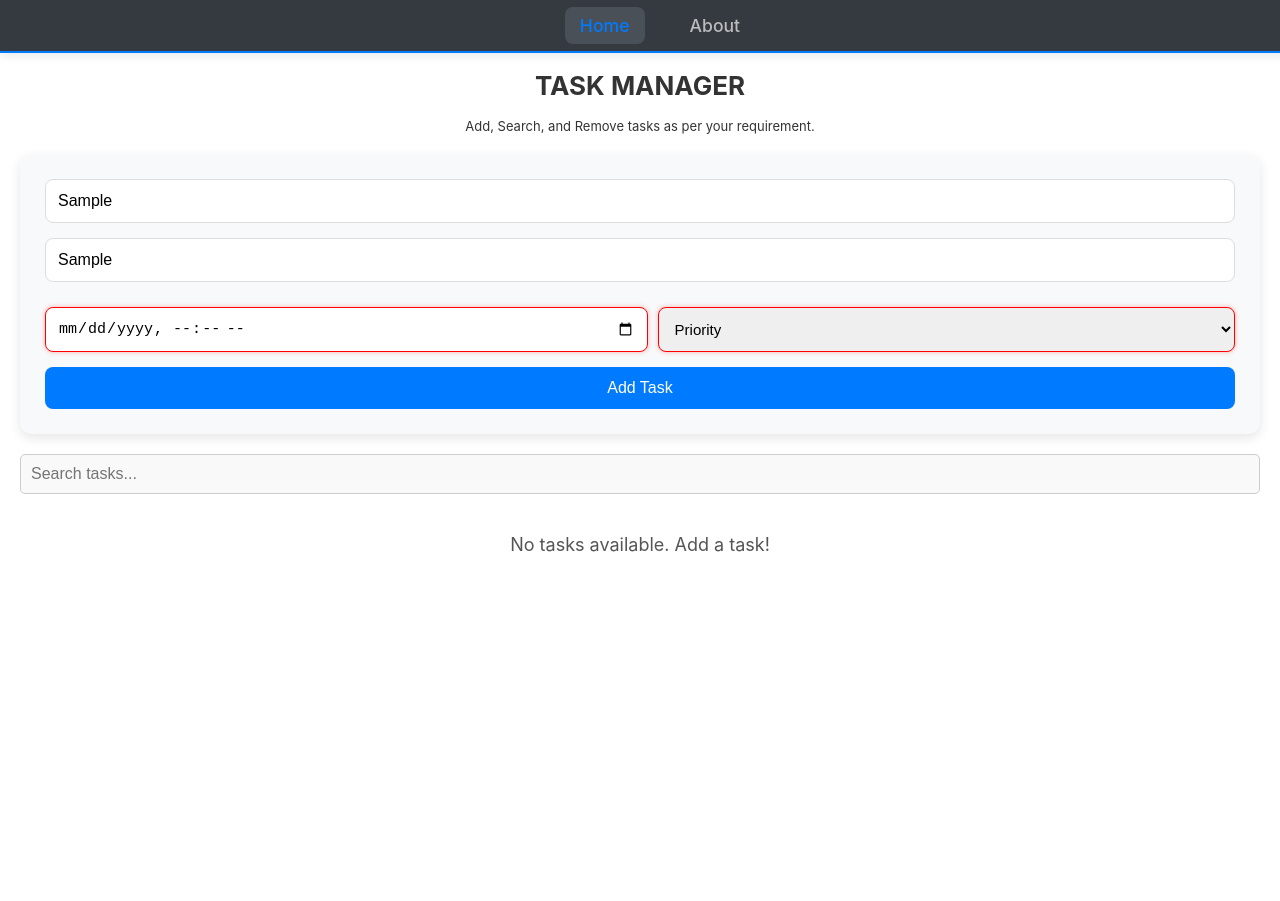
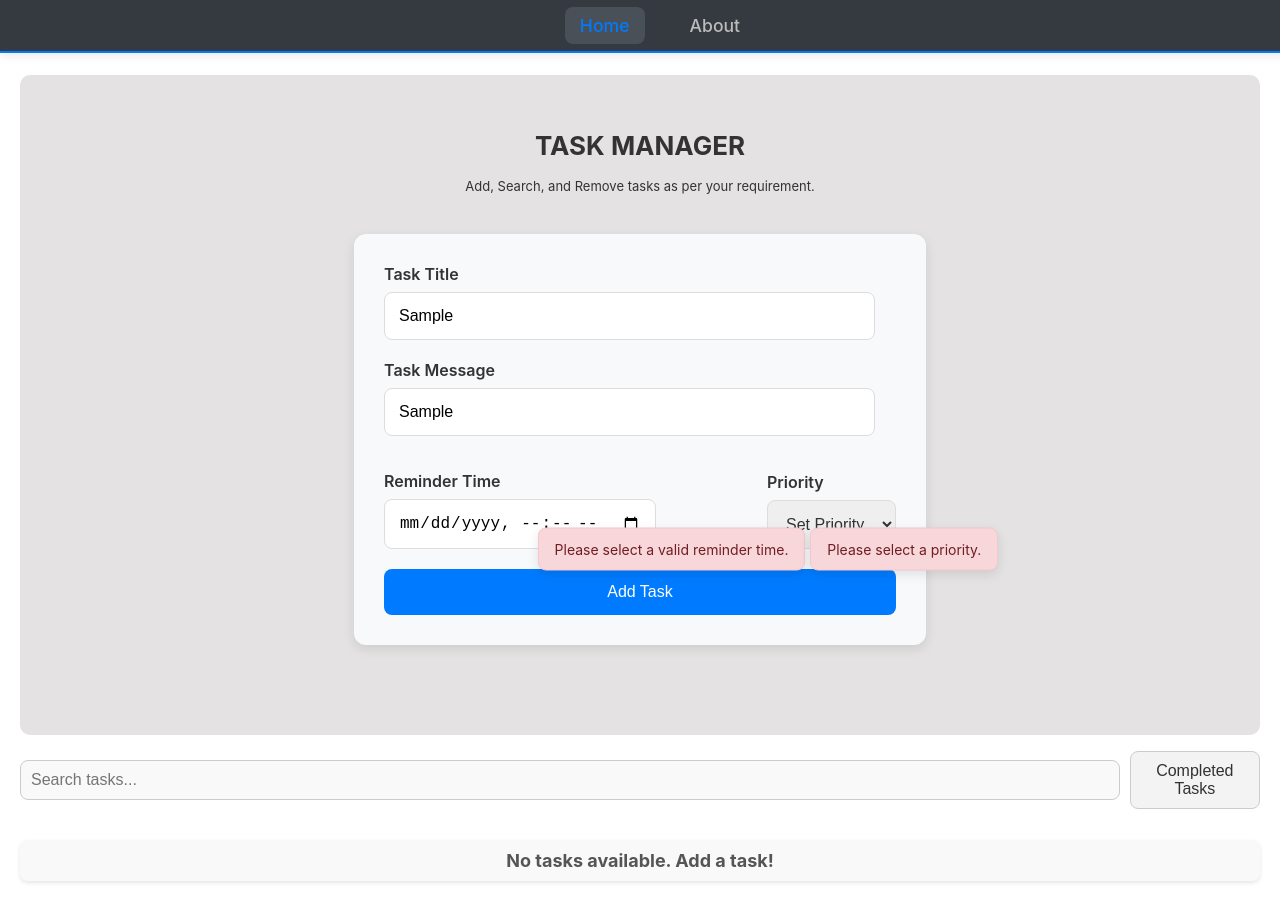
Before and after one commit to WarLord0401/Task-Manager, a React (Create React App) app: page / in a window 1280 px wide. Both pictures are taken after typing "Sample", "Sample" into the empty fields and a click on the button "Add Task". Before the commit the page ends 800 px from the top, so only its background shows below. Built offline with nearby package versions, Linux system fonts and the light colour scheme.

Commit message:
Added functionality of selecting if task completed or not. Completed tasks can be accessed in the required section

```diff
--- a/src/components/Form.jsx
+++ b/src/components/Form.jsx
@@ -2,99 +2,125 @@ import React, { useState } from "react";
 import styled from "styled-components";
 
 const Form = ({ addTask }) => {
-  const [title, setTitle] = useState(""); // New state for the title
+  const [title, setTitle] = useState("");
   const [message, setMessage] = useState("");
   const [reminderTime, setReminderTime] = useState("");
   const [priority, setPriority] = useState("");
-  const [isTitleValid, setIsTitleValid] = useState(true); // Validation for title
-  const [isMessageValid, setIsMessageValid] = useState(true);
-  const [isReminderTimeValid, setIsReminderTimeValid] = useState(true);
-  const [isPriorityValid, setIsPriorityValid] = useState(true);
+
+  const [errors, setErrors] = useState({
+    title: false,
+    message: false,
+    reminderTime: false,
+    priority: false,
+  });
 
   const handleSubmit = (e) => {
     e.preventDefault();
-    let valid = true;
+
+    setErrors({
+      title: false,
+      message: false,
+      reminderTime: false,
+      priority: false,
+    });
+
+    let isValid = true;
+    const newErrors = {};
 
     if (!title) {
-      setIsTitleValid(false);
-      valid = false;
+      isValid = false;
+      newErrors.title = true;
     }
     if (!message) {
-      setIsMessageValid(false);
-      valid = false;
+      isValid = false;
+      newErrors.message = true;
     }
     if (!reminderTime) {
-      setIsReminderTimeValid(false);
-      valid = false;
+      isValid = false;
+      newErrors.reminderTime = true;
     }
     if (!priority) {
-      setIsPriorityValid(false);
-      valid = false;
+      isValid = false;
+      newErrors.priority = true;
     }
 
-    if (valid) {
-      addTask(title, message, reminderTime, priority); // Include title in task
+    setErrors(newErrors);
+
+    if (isValid) {
+      // Pass the task as a simple object without nested fields
+      addTask({
+        title,
+        message,
+        reminderTime,
+        priority,
+      });
+
+      // Clear form fields after submission
       setTitle("");
       setMessage("");
       setReminderTime("");
       setPriority("");
-      setIsTitleValid(true);
-      setIsMessageValid(true);
-      setIsReminderTimeValid(true);
-      setIsPriorityValid(true);
-    } else {
-      alert("Please completely fill all the fields!");
     }
   };
 
   return (
     <FormContainer onSubmit={handleSubmit}>
+      <div>
+        <Label htmlFor="title">Task Title</Label>
         <Input
+          id="title"
           type="text"
-        placeholder="Enter task title" // Title input placeholder
+          placeholder="Enter Title"
           value={title}
-        onChange={(e) => {
-          setTitle(e.target.value);
-          setIsTitleValid(true); // Reset validation on change
-        }}
-        isValid={isTitleValid}
+          onChange={(e) => setTitle(e.target.value)}
         />
+        {errors.title && <ErrorTile>Please enter a valid title.</ErrorTile>}
+      </div>
+      <div>
+        <Label htmlFor="message">Task Message</Label>
         <Input
+          id="message"
           type="text"
-        placeholder="Enter task message"
+          placeholder="Enter Message"
           value={message}
-        onChange={(e) => {
-          setMessage(e.target.value);
-          setIsMessageValid(true);
-        }}
-        isValid={isMessageValid}
+          onChange={(e) => setMessage(e.target.value)}
         />
+        {errors.message && <ErrorTile>Please enter a valid message.</ErrorTile>}
+      </div>
       <Property>
+        <div>
+          <Label htmlFor="reminderTime">Reminder Time</Label>
           <InputTime
+            id="reminderTime"
             type="datetime-local"
             value={reminderTime}
-          onChange={(e) => {
-            setReminderTime(e.target.value);
-            setIsReminderTimeValid(true);
-          }}
-          isValid={isReminderTimeValid}
+            onChange={(e) => setReminderTime(e.target.value)}
           />
+          {errors.reminderTime && (
+            <ErrorTile>Please select a valid reminder time.</ErrorTile>
+          )}
+        </div>
+
+        <div>
+          <Label htmlFor="priority">Priority</Label>
           <Select
+            id="priority"
             value={priority}
-          onChange={(e) => {
-            setPriority(e.target.value);
-            setIsPriorityValid(true);
-          }}
-          isValid={isPriorityValid}
+            onChange={(e) => setPriority(e.target.value)}
           >
             <option value="" disabled>
-            Priority
+              Set Priority
             </option>
             <option value="High">High</option>
             <option value="Medium">Medium</option>
             <option value="Low">Low</option>
           </Select>
+          {errors.priority && (
+            <ErrorTile2>Please select a priority.</ErrorTile2>
+          )}
+        </div>
       </Property>
+
       <Button type="submit">Add Task</Button>
     </FormContainer>
   );
@@ -104,31 +130,48 @@ export default Form;
 
 // Styled Components
 const FormContainer = styled.form`
+  position: relative;
+  width: 40vw;
   display: flex;
   flex-direction: column;
-  gap: 15px;
-  padding: 25px;
+  gap: 20px; /* Increased gap for better spacing between form elements */
+  padding: 30px; /* Added more padding for a more spacious feel */
   background-color: #f8f9fa;
   box-shadow: 0px 4px 12px rgba(0, 0, 0, 0.1);
   border-radius: 12px;
-  margin: 0 auto;
+  margin: 40px auto; /* Increased margin for centering and spacing from the top */
+`;
+
+const Label = styled.label`
+  font-size: 16px; /* Slightly increased font size */
+  color: #333;
+  margin-bottom: 8px; /* Increased bottom margin */
+  display: block;
+  font-weight: 600; /* Slightly bolder for better readability */
 `;
 
 const Property = styled.div`
+  position: relative;
   display: flex;
-  gap: 10px;
-  margin-top: 10px;
+  justify-content: space-between; /* Ensures the elements are spaced apart */
+  align-items: center; /* Vertically centers the child elements */
+  margin-top: 15px; /* Added more spacing between fields */
+  width: 100%;
+  @media (max-width: 980px) {
+    display: flex;
+    flex-direction: column;
+    align-items: flex-start;
+  }
 `;
 
 const Input = styled.input`
-  padding: 12px;
+  width: 90%;
+  padding: 14px; /* Added more padding for comfortable input */
   font-size: 16px;
-  border: ${(props) => (props.isValid ? "1px solid #ddd" : "1px solid red")};
+  border: 1px solid #ddd;
   border-radius: 8px;
-  box-shadow: ${(props) =>
-    props.isValid ? "none" : "0px 0px 5px rgba(255, 0, 0, 0.3)"};
   outline: none;
-  transition: box-shadow 0.3s ease;
+  transition: box-shadow 0.3s ease, border-color 0.3s ease;
 
   &:focus {
     box-shadow: 0px 4px 10px rgba(0, 123, 255, 0.2);
@@ -136,33 +179,22 @@ const Input = styled.input`
   }
 `;
 
-const InputTime = styled.input`
-  padding: 12px;
-  font-size: 15px;
-  width: 50%;
-  border-radius: 8px;
-  border: ${(props) => (props.isValid ? "1px solid #ddd" : "1px solid red")};
-  box-shadow: ${(props) =>
-    props.isValid ? "none" : "0px 0px 5px rgba(255, 0, 0, 0.3)"};
-  outline: none;
-  transition: box-shadow 0.3s ease;
-
-  &:focus {
-    box-shadow: 0px 4px 10px rgba(0, 123, 255, 0.2);
-    border-color: #007bff;
+const InputTime = styled(Input)`
+  @media (max-width: 980px) {
+    margin-bottom: 20px;
+    width: 100px;
   }
 `;
 
 const Select = styled.select`
-  padding: 12px;
-  width: 50%;
+  width: 100%;
+  padding: 14px; /* Increased padding for consistency */
   border-radius: 8px;
-  font-size: 15px;
-  border: ${(props) => (props.isValid ? "1px solid #ddd" : "1px solid red")};
-  box-shadow: ${(props) =>
-    props.isValid ? "none" : "0px 0px 5px rgba(255, 0, 0, 0.3)"};
+  color: #333;
+  font-size: 16px;
+  border: 1px solid #ddd;
   outline: none;
-  transition: box-shadow 0.3s ease;
+  transition: box-shadow 0.3s ease, border-color 0.3s ease;
 
   &:focus {
     box-shadow: 0px 4px 10px rgba(0, 123, 255, 0.2);
@@ -171,7 +203,7 @@ const Select = styled.select`
 `;
 
 const Button = styled.button`
-  padding: 12px;
+  padding: 14px;
   font-size: 16px;
   color: white;
   background-color: #007bff;
@@ -190,3 +222,36 @@ const Button = styled.button`
     transform: translateY(0);
   }
 `;
+
+const ErrorTile = styled.div`
+  left: 30%;
+  position: absolute; /* Position it absolutely within the container */
+  transform: translateY(-50%); /* Center vertically */
+  width: auto; /* Adjust width to content */
+  padding: 12px 16px;
+  background-color: #f8d7da;
+  color: #721c24;
+  border: 1px solid #f5c6cb;
+  border-radius: 8px;
+  font-size: 14px; /* Increased font size for better readability */
+  max-width: 100%;
+  z-index: 10; /* Ensure it appears above other content */
+  box-shadow: 0px 4px 12px rgba(0, 0, 0, 0.1); /* Subtle shadow for better visibility */
+`;
+
+const ErrorTile2 = styled.div`
+  top: 100%;
+  right: -20%;
+  position: absolute; /* Position it absolutely within the container */
+  transform: translateY(-50%); /* Center vertically */
+  width: auto; /* Adjust width to content */
+  padding: 12px 16px;
+  background-color: #f8d7da;
+  color: #721c24;
+  border: 1px solid #f5c6cb;
+  border-radius: 8px;
+  font-size: 14px; /* Increased font size for better readability */
+  max-width: 100%;
+  z-index: 10; /* Ensure it appears above other content */
+  box-shadow: 0px 4px 12px rgba(0, 0, 0, 0.1); /* Subtle shadow for better visibility */
+`;
--- a/src/components/TaskList.jsx
+++ b/src/components/TaskList.jsx
@@ -1,13 +1,38 @@
 import { motion } from "framer-motion";
-import React, { useCallback, useEffect, useState } from "react";
+import React, { useCallback, useEffect, useMemo, useState } from "react";
 import styled from "styled-components";
 
 const TaskList = ({ tasks, removeTask }) => {
   const [sortedTasks, setSortedTasks] = useState(tasks);
-  const [sortCriteria, setSortCriteria] = useState("timeAsc"); // Default sorting by time ascending
+  const [sortCriteria, setSortCriteria] = useState(""); // Default sorting by time ascending
   const [searchQuery, setSearchQuery] = useState(""); // State for search query
+  const [showCompleted, setShowCompleted] = useState(false); // State to toggle Completed Tasks view
+  const [completedTasks, setCompletedTasks] = useState([]); // State to store completed tasks
 
-  // Sorting function based on priority
+  // Handle task completion toggle
+  const handleTaskCompletion = (taskId) => {
+    setCompletedTasks((prev) => {
+      const taskIndex = prev.findIndex((task) => task.id === taskId);
+      if (taskIndex === -1) {
+        const task = tasks.find((task) => task.id === taskId);
+        return [...prev, { ...task, completed: true }];
+      } else {
+        return prev.filter((task) => task.id !== taskId);
+      }
+    });
+  };
+
+  // Filter tasks by completed status
+  const filteredTasks = useMemo(() => {
+    const tasksToShow = showCompleted ? completedTasks : sortedTasks;
+    return tasksToShow.filter(
+      (task) =>
+        task.title.toLowerCase().includes(searchQuery.toLowerCase()) ||
+        task.message.toLowerCase().includes(searchQuery.toLowerCase()) ||
+        task.priority.toLowerCase().includes(searchQuery.toLowerCase())
+    );
+  }, [showCompleted, searchQuery, sortedTasks, completedTasks]);
+
   const sortByPriorityAsc = (a, b) => {
     const priorityOrder = { High: 1, Medium: 2, Low: 3 };
     return priorityOrder[a.priority] - priorityOrder[b.priority];
@@ -18,7 +43,6 @@ const TaskList = ({ tasks, removeTask }) => {
     return priorityOrder[b.priority] - priorityOrder[a.priority];
   };
 
-  // Sorting function based on time
   const sortByTimeAsc = (a, b) => {
     const timeA = new Date(a.reminderTime);
     const timeB = new Date(b.reminderTime);
@@ -31,14 +55,12 @@ const TaskList = ({ tasks, removeTask }) => {
     return timeB - timeA;
   };
 
-  // Memoized handleSort function to avoid unnecessary re-creations
   const handleSort = useCallback(
     (criteria) => {
       setSortCriteria(criteria);
-      let sortedArray = [...tasks]; // Create a copy of the tasks
+      let sortedArray = [...tasks];
 
       switch (criteria) {
-
         case "priorityAsc":
           sortedArray.sort(sortByPriorityAsc);
           break;
@@ -58,23 +80,24 @@ const TaskList = ({ tasks, removeTask }) => {
       setSortedTasks(sortedArray);
     },
     [tasks]
-  ); // Only recreate handleSort if 'tasks' changes
+  );
 
-  // Update sorted tasks whenever 'tasks' or 'sortCriteria' changes
   useEffect(() => {
     handleSort(sortCriteria);
   }, [tasks, sortCriteria, handleSort]);
 
   return (
     <div>
-      {/* search bar */}
+      <ControlsContainer>
         <SearchBar
           type="text"
           placeholder="Search tasks..."
           value={searchQuery}
           onChange={(e) => setSearchQuery(e.target.value)}
         />
-      {/* Conditionally render sorting options */}
+        <Button onClick={() => setShowCompleted((prev) => !prev)}>
+          {showCompleted ? "All Tasks" : "Completed Tasks"}
+        </Button>
         {tasks.length > 1 && (
           <SortDropdown
             onChange={(e) => handleSort(e.target.value)}
@@ -82,51 +105,57 @@ const TaskList = ({ tasks, removeTask }) => {
           >
             <option value="timeAsc">Sort by Time (Ascending)</option>
             <option value="timeDesc">Sort by Time (Descending)</option>
-          <option value="priorityDesc">Sort by Priority (Ascending)</option>
-          <option value="priorityAsc">Sort by Priority (Descending)</option>
+            <option value="priorityAsc">Sort by Priority (Ascending)</option>
+            <option value="priorityDesc">Sort by Priority (Descending)</option>
           </SortDropdown>
         )}
+      </ControlsContainer>
 
-      {/* Conditionally render task list or message */}
-      {tasks.length === 0 ? (
-        <Message>No tasks available. Add a task!</Message>
-      ) : tasks.length === 1 ? (
-        <TaskContainer>
-          <TaskTile>
-            <TaskTitle>{tasks[0].message}</TaskTitle>
-            <TimeDetails>
-              {new Date(tasks[0].reminderTime).toLocaleString()}
-            </TimeDetails>
-            <PriorityTag priority={tasks[0].priority}>
-              Priority: {tasks[0].priority}
-            </PriorityTag>
-
-            <DeleteButton onClick={() => removeTask(tasks[0].message)}>
-              Delete
-            </DeleteButton>
-          </TaskTile>
-        </TaskContainer>
+      {/* Displaying message for no tasks or search results */}
+      {filteredTasks.length === 0 ? (
+        searchQuery ? (
+          <Message>Not Found</Message> // Show "Not Found" if search query is provided and no tasks match.
+        ) : showCompleted ? (
+          completedTasks.length === 0 ? (
+            <Message>No task completed</Message> // Show "No task completed" if showCompleted is true and no completed tasks exist.
+          ) : (
+            <Message>Not Found</Message> // Show "Not Found" if showCompleted is true but no tasks match the completed tasks.
+          )
+        ) : (
+          <Message>No tasks available. Add a task!</Message> // Show this when there are no tasks available to display.
+        )
       ) : (
         <TaskContainer>
-          {sortedTasks.map((task, index) => (
+          {filteredTasks.map((task) => (
             <motion.div
-              key={index}
+              key={task.id}
               initial={{ opacity: 0, y: 20 }}
               animate={{ opacity: 1, y: 0 }}
               exit={{ opacity: 0, y: 20 }}
               transition={{ duration: 0.5 }}
             >
               <TaskTile>
-                <TaskTitle>{task.message}</TaskTitle>
+                <TaskTitle>{task.title}</TaskTitle>
+                <TaskMessage>{task.message}</TaskMessage>
                 <Details>
                   <TimeDetails>
                     {new Date(task.reminderTime).toLocaleString()}
                   </TimeDetails>
                   <PriorityTag priority={task.priority}>
-                    Priority: {task.priority}
+                    {task.priority}
                   </PriorityTag>
                 </Details>
-                <DeleteButton onClick={() => removeTask(task.message)}>
+                <CompletionCheck>
+                  <input
+                    type="checkbox"
+                    id={`task-complete-${task.id}`}
+                    name="task-status"
+                    checked={completedTasks.some((t) => t.id === task.id)}
+                    onChange={() => handleTaskCompletion(task.id)}
+                  />
+                  <label htmlFor={`task-complete-${task.id}`}>Complete</label>
+                </CompletionCheck>
+                <DeleteButton onClick={() => removeTask(task.id)}>
                   Delete
                 </DeleteButton>
               </TaskTile>
@@ -140,16 +169,56 @@ const TaskList = ({ tasks, removeTask }) => {
 
 export default TaskList;
 
+const Button = styled.button`
+  padding: 10px;
+  display: flex;
+  font-size: 16px;
+  cursor: pointer;
+  background-color: #f3f3f3;
+  color: #323232;
+  border: 1px solid #ccc;
+  border-radius: 8px;
+  transition: border-color 0.3s ease;
+
+  &:hover {
+    background-color: #e6e6e6;
+  }
+`;
+const CompletionCheck = styled.div`
+  width: 90%;
+  padding: 14px;
+  font-size: 16px;
+  border-radius: 15px;
+  transition: box-shadow 0.3s ease, border-color 0.3s ease;
+
+  &:focus {
+    box-shadow: 0px 4px 10px rgba(0, 123, 255, 0.2);
+    border-color: #007bff;
+  }
+`;
+
+const ControlsContainer = styled.div`
+  display: flex;
+  justify-content: space-between;
+  margin-bottom: 20px;
+  align-items: center;
+  gap: 10px;
+  @media (max-width: 980px) {
+    display: flex;
+    flex-direction: column;
+  }
+`;
+
 const SearchBar = styled.input`
   width: 100%;
   padding: 10px;
   font-size: 16px;
   margin: 20px 0;
-  border-radius: 5px;
+  border-radius: 8px;
   border: 1px solid #ccc;
   background-color: #f9f9f9;
   box-sizing: border-box;
-  transition: background-color 0.3s ease;
+  transition: background-color 0.3s ease, border-color 0.3s ease;
 
   &:focus {
     background-color: #e6f7ff;
@@ -158,53 +227,44 @@ const SearchBar = styled.input`
   }
 `;
 
-// Styled components
 const TaskContainer = styled(motion.div)`
   display: flex;
-  gap: 15px;
-  padding: 10px;
-  width: 100%; /* Ensure full width */
-  max-width: 100%; /* Optional, as width: 100% would already suffice */
-  flex-wrap: wrap; /* Allow wrapping on smaller screens */
-  justify-content: space-between; /* Ensure even distribution of items */
+  flex-wrap: wrap;
+  justify-content: space-around;
+  padding-top: 10px;
+  width: 100%;
+  max-width: 100%;
 
   @media (max-width: 730px) {
-    flex-direction: column; /* Stack items vertically on small screens */
-    align-items: center; /* Center items on smaller screens */
+    flex-direction: column;
+    align-items: center;
   }
 `;
 
 const TaskTile = styled.div`
-  background-color: #ffffff;
   padding: 20px;
-  width: 20vw;
-  max-width: 350px; /* To prevent the tile from becoming too large on bigger screens */
-  max-height: 20vh;
-  min-height: 150px; /* Set a minimum height for consistency */
-  border-radius: 12px; /* Slightly more rounded corners */
+  width: 100%;
+  max-width: 350px;
+  border-radius: 15px;
   display: flex;
-  flex-direction: column; /* Stack items vertically */
+  flex-direction: column;
   justify-content: space-between;
-  align-items: flex-start;
-  box-shadow: 0 4px 8px rgba(0, 0, 0, 0.1); /* Subtle shadow for depth */
-  transition: transform 0.3s ease, box-shadow 0.3s ease; /* Smooth hover effect */
-  background: linear-gradient(
-    145deg,
-    #f0f0f0,
-    #e6e6e6
-  ); /* Soft gradient for a modern look */
+  box-shadow: 0 4px 8px rgba(0, 0, 0, 0.1);
+  transition: transform 0.3s ease, box-shadow 0.3s ease;
+  background: linear-gradient(145deg, #f5f5f5, #727272);
 
   &:hover {
-    transform: translateY(-5px); /* Lift the card on hover */
-    box-shadow: 0 6px 12px rgba(0, 0, 0, 0.15); /* Slightly stronger shadow on hover */
+    transform: scale(1.05);
+    box-shadow: 0 6px 12px rgba(0, 0, 0, 0.15);
   }
 
   & > * {
-    margin-bottom: 10px; /* Add spacing between child elements */
+    margin-bottom: 10px;
   }
+
   @media (max-width: 730px) {
     max-height: fit-content;
-    width: 50%;
+    width: 100%;
   }
 `;
 
@@ -212,73 +272,95 @@ const TaskTitle = styled.h3`
   font-size: 18px;
   color: #333;
   font-weight: bold;
-  margin-bottom: 5px; /* Space between title and content */
+  margin-bottom: 5px;
+  text-transform: capitalize;
+`;
+
+const TaskMessage = styled.h4`
+  text-align: justify;
+  font-size: 16px;
+  color: #5f5f5f;
+  margin-bottom: 5px;
 `;
 
 const TimeDetails = styled.p`
   font-size: 14px;
-  color: #555;
+  color: #777;
   line-height: 1.4;
   margin-bottom: 10px;
 `;
 
 const PriorityTag = styled.span`
-  margin-right: 0px;
+  margin-right: 8px;
+  min-width: 5vw;
+  text-align: center;
   background-color: ${(props) =>
     props.priority === "High"
-      ? "#9c34fd"
+      ? "#d9534f"
       : props.priority === "Medium"
-      ? "#66b3ff"
-      : "#28f919"};
+      ? "#f0ad4e"
+      : "#5cb85c"};
   color: white;
-  padding: 12px 10px;
-  border-radius: 20px;
+  padding: 6px 12px;
+  border-radius: 15px;
   font-size: 12px;
   font-weight: bold;
 `;
 
-const Details = styled.div`
-  display: flex;
-  justify-content: space-between;
-  align-items: center; /* Aligns items vertically in the center */
-  width: 100%; /* Ensures it takes up the full width of the container */
-  @media (max-width: 730px) {
-    flex-direction: column;
-    align-items: flex-start; /* Aligns items to the start on smaller screens */
+const DeleteButton = styled.button`
+  background-color: #d9534f;
+  color: white;
+  padding: 10px 20px;
+  font-size: 14px;
+  font-weight: bold;
+  border: none;
+  border-radius: 20px;
+  width: 90%;
+  margin: 0 auto;
+  display: block;
+  cursor: pointer;
+  &:hover {
+    background-color: #c9302c;
   }
 `;
 
-const DeleteButton = styled.button`
-  background-color: #f49b36; /* Red button for delete */
-  padding: 8px 16px;
-  font-size: 14px;
-  color: white;
-  border: none;
-  border-radius: 20px;
-  cursor: pointer;
-  transition: background-color 0.3s ease;
-  &:hover {
-    background-color: #e53935; /* Darker red on hover */
-  }
-`;
+// Adjust other styling as needed for layout and spacing.
 
 const SortDropdown = styled.select`
   padding: 10px;
   font-size: 16px;
-  margin: 10px;
   cursor: pointer;
-  background-color: #282c34;
-  color: white;
-  border: none;
-  border-radius: 5px;
-  &:hover {
-    background-color: #3a3f47;
+  background-color: #f3f3f3;
+  color: #323232;
+  border: 1px solid #ccc;
+  border-radius: 8px;
+  transition: border-color 0.3s ease;
+
+  &:focus {
+    border-color: #80bfff;
+    outline: none;
   }
 `;
+const Details = styled.div`
+  display: flex;
+  justify-content: space-between;
+  align-items: center;
+  width: 100%;
 
+  @media (max-width: 730px) {
+    flex-direction: column;
+    align-items: flex-start;
+    gap: 10px;
+  }
+`;
 const Message = styled.div`
   font-size: 18px;
   color: #555;
+  font-weight: bold;
+  text-align: center;
   margin-top: 20px;
-  text-align: center;
+  padding: 10px;
+  background-color: #f9f9f9;
+  border-radius: 8px;
+  box-shadow: 0 2px 4px rgba(0, 0, 0, 0.1);
 `;
--- a/src/pages/Home.jsx
+++ b/src/pages/Home.jsx
@@ -16,19 +16,30 @@ const Home = () => {
     localStorage.setItem("tasks", JSON.stringify(tasks));
   }, [tasks]);
 
-  const addTask = (message, reminderTime, priority) => {
-    const newTask = { message, reminderTime, priority };
+  const addTask = (task) => {
+    const newTask = {
+      id: Date.now(),
+      ...task,
+    };
     setTasks((prevTasks) => [...prevTasks, newTask]);
   };
 
-  const removeTask = (taskMessage) => {
-    setTasks((prevTasks) =>
-      prevTasks.filter((task) => task.message !== taskMessage)
-    );
+  const removeTask = (taskId) => {
+    setTasks((prevTasks) => prevTasks.filter((task) => task.id !== taskId));
   };
 
   return (
     <div>
+      <div
+        style={{
+          marginTop: 55,
+          marginBottom: 5,
+          padding: 5,
+          paddingBottom: 50,
+          backgroundColor: "#e4e2e2",
+          borderRadius: 10,
+        }}
+      >
         <Title
           as={motion.div} // Make Title a motion component
           initial={{ opacity: 0, y: -50 }} // Starting animation state
@@ -38,8 +49,9 @@ const Home = () => {
           <h1>TASK MANAGER</h1>
           <p>Add, Search, and Remove tasks as per your requirement.</p>
         </Title>
-
-      <Form addTask={addTask} />
+        <Form addTask={(task) => addTask(task)} />
+      </div>
+      <div>
         <TaskList
           tasks={tasks}
           removeTask={removeTask}
@@ -50,10 +62,11 @@ const Home = () => {
             hidden: { opacity: 0 },
             visible: {
               opacity: 1,
-            transition: { staggerChildren: 0.2 }, // Stagger animation for children
+              transition: { staggerChildren: 0.2 },
             },
           }}
         />
+      </div>
     </div>
   );
 };
```
Lines whose indentation alone changed are shown as unchanged.
